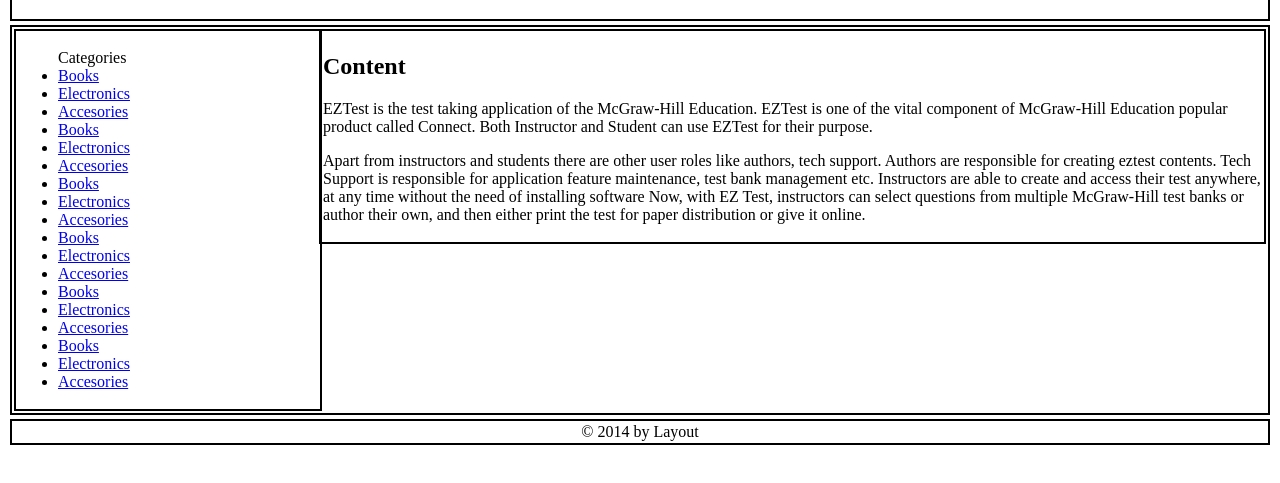
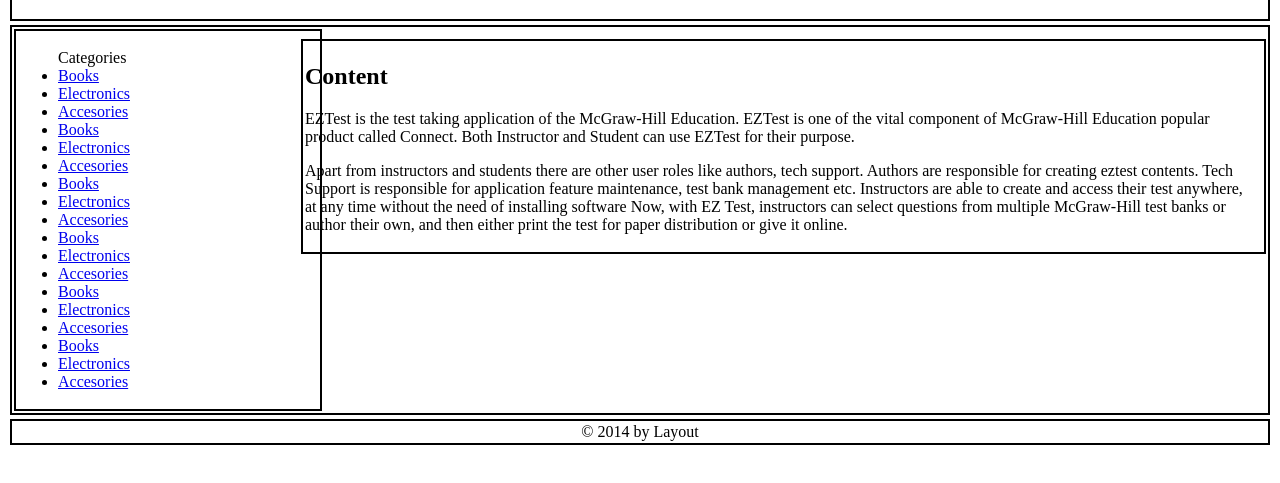
Before and after one commit to bhaskarchoudhury/HtmlForm, a plain HTML site: page layout.html in a window 1280 px wide. Shown: the part 115-598 px from the top of the page. Drawn offline with Linux system fonts and the light colour scheme.

Commit message:
Update in Indentation and addition of content

```diff
--- a/layout.html
+++ b/layout.html
@@ -48,14 +48,20 @@
     padding: 2px;
     width:24%;
   }
-section{
+
+  section {
     display: block;
     float: right;
     width:75%;
     padding: 2px;
     display:block;
   }
-.menu{
+  .content {
+    margin-top:10px;
+    float: right;
+    padding-right: 20px;
+  }
+  .menu {
     margin-top:10px;
     float: right;
     padding-right: 20px;
@@ -78,9 +84,9 @@
     <figure class="logo">
         <img src="Lighthouse.jpg" alt="Lighthouse" width="80px" height="80px" />
     </figure>
+  </header>
 
-  </header>
-<!-- header -->
+<!-- body -->
   <main>
     <section class="content">
     <h1>Content</h1>
```
Lines whose indentation alone changed are shown as unchanged.
